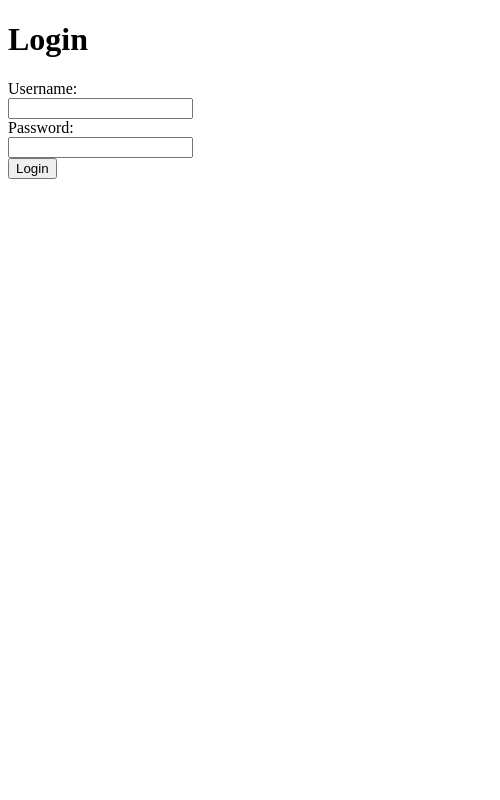
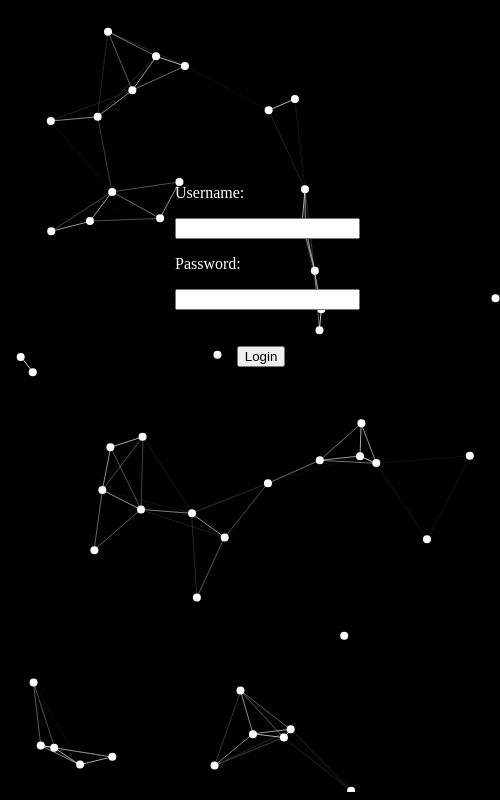
Before and after one commit to BalioFVFX/Phone-Status-Desktop, an Electron app: page login.html in a window 500 px wide. Drawn offline with nearby package versions, Linux system fonts and the light colour scheme.

Commit message:
Login visuals

```diff
--- a/login.html
+++ b/login.html
@@ -1,20 +1,31 @@
 <!DOCTYPE html>
 <head>
-
+  <link rel="stylesheet" type="text/css" href="loginstyles.css">
 </head>
 
 <body>
 
   <h1 id="screenTitle">Login</h1>
+  <div id="container">
 
-<form>
-  Username:<br>
-  <input id="username" type="text" username="user"><br>
-  Password:<br>
-  <input id="password" type="text" password"pass"><br>
-  <button onclick="login()">Login</button>
+    <div id="particles-js"> </div>
 
-</form>
+    <div id="loginDiv">
+      <form>
+        <p id="loginText">Username:</p>
+        <input id="username" type="text" username="user"><br>
+        <p id="loginText">Password:</p>
+        <input id="password" type="text" password"pass">
+        <br>
+        <br>
+        <br>
+        <button id="loginButton" onclick="login()">Login</button>
+
+      </form>
+    </div>
+  </div>
+
+
 
   <script src="https://www.gstatic.com/firebasejs/4.8.1/firebase.js"></script>
   <script>
@@ -39,4 +50,11 @@
     }
   </script>
 
+<script src="https://cdn.jsdelivr.net/npm/particles.js@2.0.0/particles.min.js"></script>
+<script>
+particlesJS.load('particles-js', 'particles-login.json', function() {
+ console.log('callback - particles.js config loaded');
+});
+</script>
+
 </body>
--- /dev/null
+++ b/loginstyles.css
@@ -0,0 +1,35 @@
+body{
+    background-color:black;
+}
+
+#container{
+    top:0px;
+    left:0px;
+    width:100%;
+    height:99%;
+    position: absolute;
+}
+
+#particles-js{
+    position: absolute;
+    width:100%;
+    height:100%;
+}
+
+#loginDiv{
+    margin:auto;
+    position: absolute;
+    left:33%;
+    top:20%;
+    padding: 10px;
+
+}
+
+#loginText{
+    color:white;
+}
+
+#loginButton{
+    left:35%;
+    position: absolute;
+}
--- /dev/null
+++ b/particles-login.json
@@ -0,0 +1,15 @@
+{
+    "particles": {
+      "number": {
+        "value": 100
+      },
+      "color": {
+        "value": "ffffff"
+      },
+      "size":{
+          "value":4
+      }
+
+    }
+
+}
```
